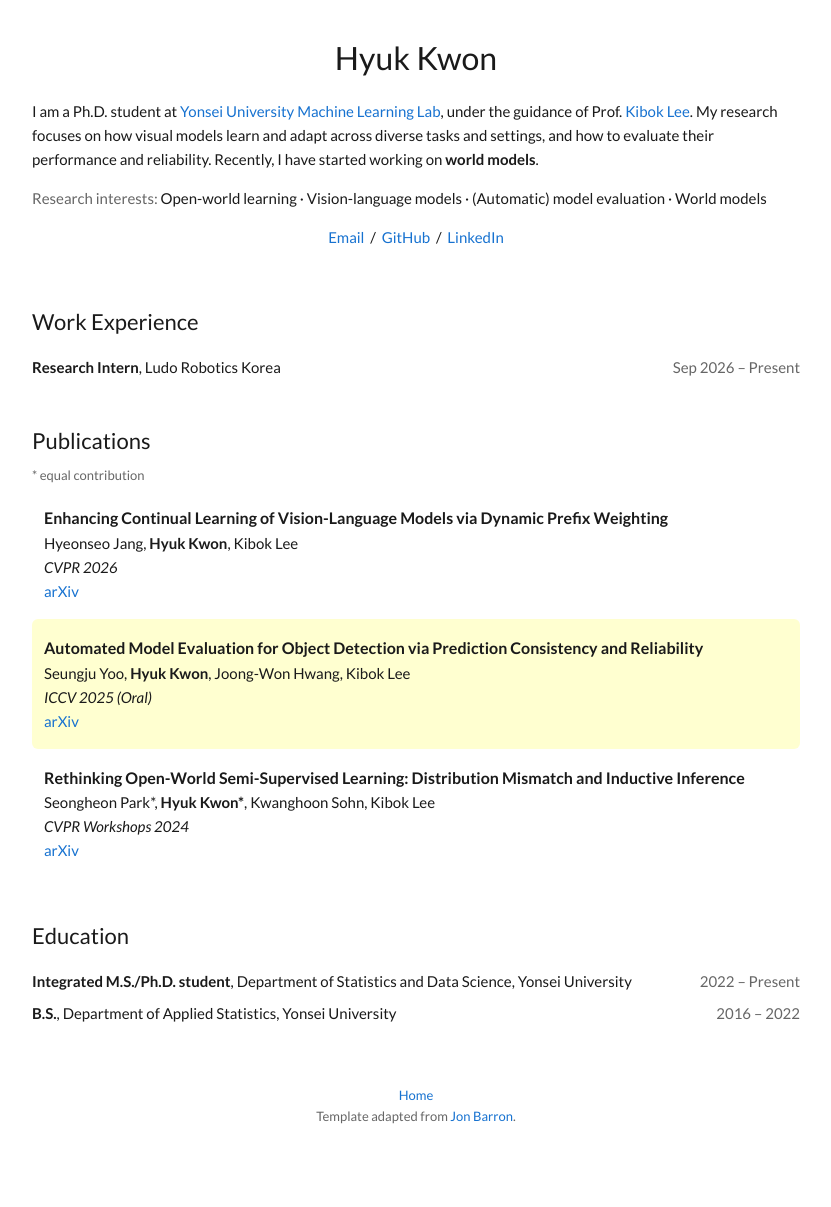
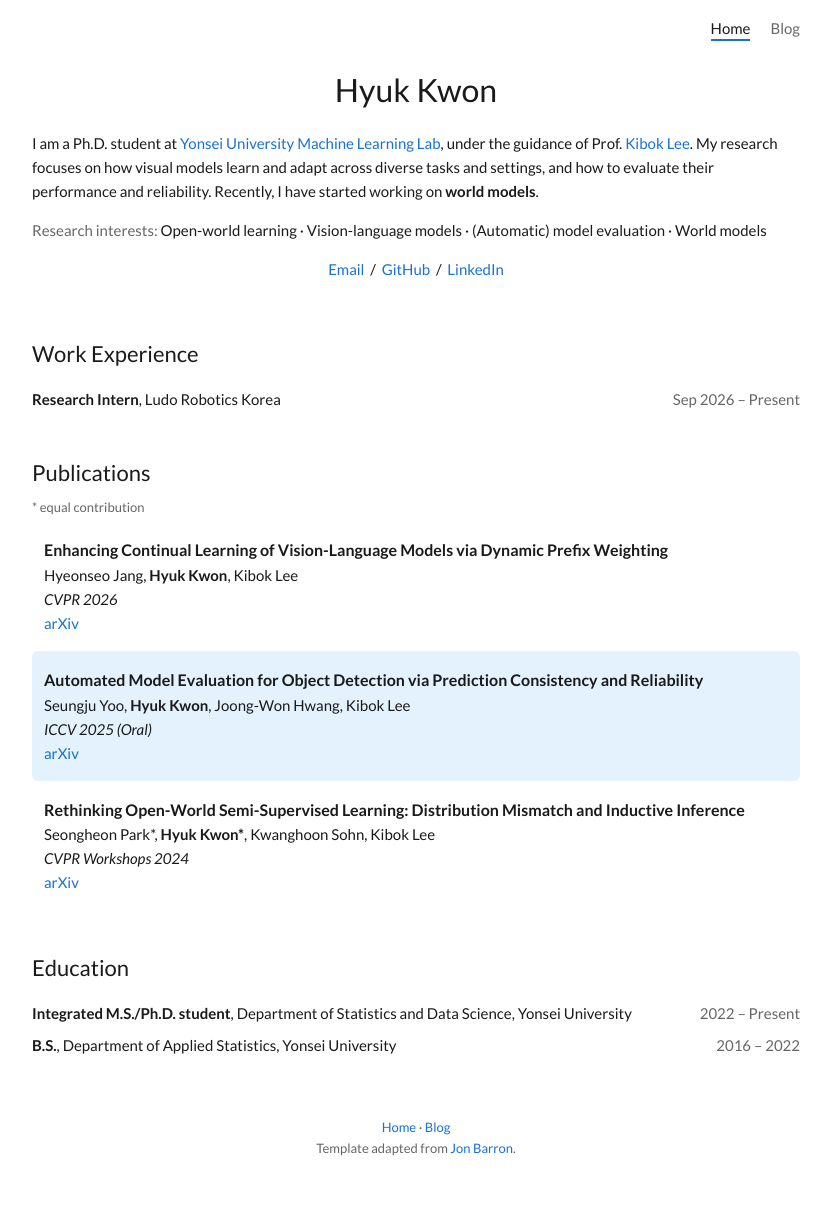
Before and after one commit to kh12043/kh12043.github.io, a Jekyll site: the page built from index.html, in a window 1280 px wide. Shown: the whole page, without its empty margins (224-1055 px from the left). Built offline with Jekyll 4.4.1, drawn with Linux system fonts in a browser that asks for light colours; before the commit the page ends 1175 px from its top, so only the background shows below that.

Commit message:
Update layout: work experience, nav menu, section order, highlight color

```diff
--- a/_config.yml
+++ b/_config.yml
@@ -8,6 +8,13 @@ lang: en
 
 # 프로필 사진: images/ 폴더에 사진을 넣고 아래 주석을 풀면 메인 페이지 오른쪽에 표시돼요.
 # photo: /images/profile.jpg
+
+# 상단 메뉴. CV 페이지 등을 만들면 같은 형식으로 한 줄씩 추가하면 돼요.
+nav:
+  - name: Home
+    url: /
+  - name: Blog
+    url: /blog/
 
 # 링크 (메인 페이지 소개 아래에 표시)
 # Google Scholar 등을 추가하려면 같은 형식으로 한 줄씩 추가하면 돼요.
--- a/_layouts/default.html
+++ b/_layouts/default.html
@@ -4,11 +4,16 @@
 {% include head.html %}
 </head>
 <body>
+  <nav class="site-nav">
+    <span class="nav-links">
+      {% for item in site.nav %}{% assign active = false %}{% if item.url == '/' %}{% if page.url == '/' or page.url == '/index.html' %}{% assign active = true %}{% endif %}{% elsif page.url contains item.url %}{% assign active = true %}{% endif %}<a href="{{ item.url | relative_url }}"{% if active %} class="active"{% endif %}>{{ item.name }}</a>{% endfor %}
+    </span>
+  </nav>
   <main class="container">
     {{ content }}
     <footer>
       <a href="{{ '/' | relative_url }}">Home</a>
-      {% if site.posts.size > 0 %} · <a href="{{ '/blog/' | relative_url }}">Blog</a> · <a href="{{ '/feed.xml' | relative_url }}">RSS</a>{% endif %}
+       · <a href="{{ '/blog/' | relative_url }}">Blog</a>{% if site.posts.size > 0 %} · <a href="{{ '/feed.xml' | relative_url }}">RSS</a>{% endif %}
       <br>Template adapted from <a href="https://github.com/jonbarron/website">Jon Barron</a>.
     </footer>
   </main>
--- a/_layouts/post.html
+++ b/_layouts/post.html
@@ -2,7 +2,6 @@
 layout: default
 ---
 <article class="post">
-  <p class="back"><a href="{{ '/' | relative_url }}">← {{ site.author }}</a></p>
   <h1 class="post-title">{{ page.title }}</h1>
   <p class="post-meta">
     {{ page.date | date: "%b %-d, %Y" }}
--- a/assets/css/style.css
+++ b/assets/css/style.css
@@ -3,7 +3,7 @@
   --muted: #666;
   --link: #1772d0;
   --link-hover: #f09228;
-  --highlight: #ffffd0;
+  --highlight: #e3f2fd;
   --code-bg: #f5f5f5;
   --border: #e5e5e5;
   --bg: #ffffff;
@@ -14,7 +14,7 @@
     --muted: #9a9a9a;
     --link: #6cb0f5;
     --link-hover: #f5a84c;
-    --highlight: #2e2c1c;
+    --highlight: #15283a;
     --code-bg: #1f1f1f;
     --border: #333;
     --bg: #121212;
@@ -35,11 +35,21 @@ a { color: var(--link); text-decoration: none; }
 a:hover { color: var(--link-hover); }
 strong, b { font-weight: 700; }
 
-.container { max-width: 800px; margin: 0 auto; padding: 32px 16px 48px; }
+.container { max-width: 800px; margin: 0 auto; padding: 24px 16px 48px; }
 
 h2 { font-size: 22px; font-weight: 400; margin: 40px 0 12px; }
 .muted { color: var(--muted); }
 .small { font-size: 13px; margin: -6px 0 4px; }
+
+/* ── 상단 메뉴 ── */
+.site-nav {
+  max-width: 800px; margin: 0 auto; padding: 16px 16px 0;
+  display: flex; justify-content: flex-end; align-items: center;
+  font-size: 15px;
+}
+.nav-links a { margin-left: 20px; color: var(--muted); }
+.nav-links a:hover, .nav-links a.active { color: var(--text); }
+.nav-links a.active { border-bottom: 2px solid var(--link); padding-bottom: 2px; }
 
 /* ── 상단 소개 ── */
 .intro { display: flex; gap: 32px; align-items: center; }
--- a/blog/index.html
+++ b/blog/index.html
@@ -2,7 +2,6 @@
 layout: default
 title: Blog
 ---
-<p class="back"><a href="{{ '/' | relative_url }}">← {{ site.author }}</a></p>
 <h1 class="post-title">Blog</h1>
 {% if site.posts.size > 0 %}
 <ul class="post-list">
--- a/index.html
+++ b/index.html
@@ -25,18 +25,6 @@ layout: default
   </div>
   {% endif %}
 </section>
-
-{% if site.posts.size > 0 %}
-<section>
-  <h2>Blog posts</h2>
-  <ul class="post-list">
-    {% for post in site.posts limit:5 %}
-    <li><a href="{{ post.url | relative_url }}">{{ post.title }}</a> <span class="muted">({{ post.date | date: "%b %Y" }})</span></li>
-    {% endfor %}
-  </ul>
-  {% if site.posts.size > 5 %}<p><a href="{{ '/blog/' | relative_url }}">All posts →</a></p>{% endif %}
-</section>
-{% endif %}
 
 <section>
   <h2>Work Experience</h2>
```
Also changed, not shown: README.md.
